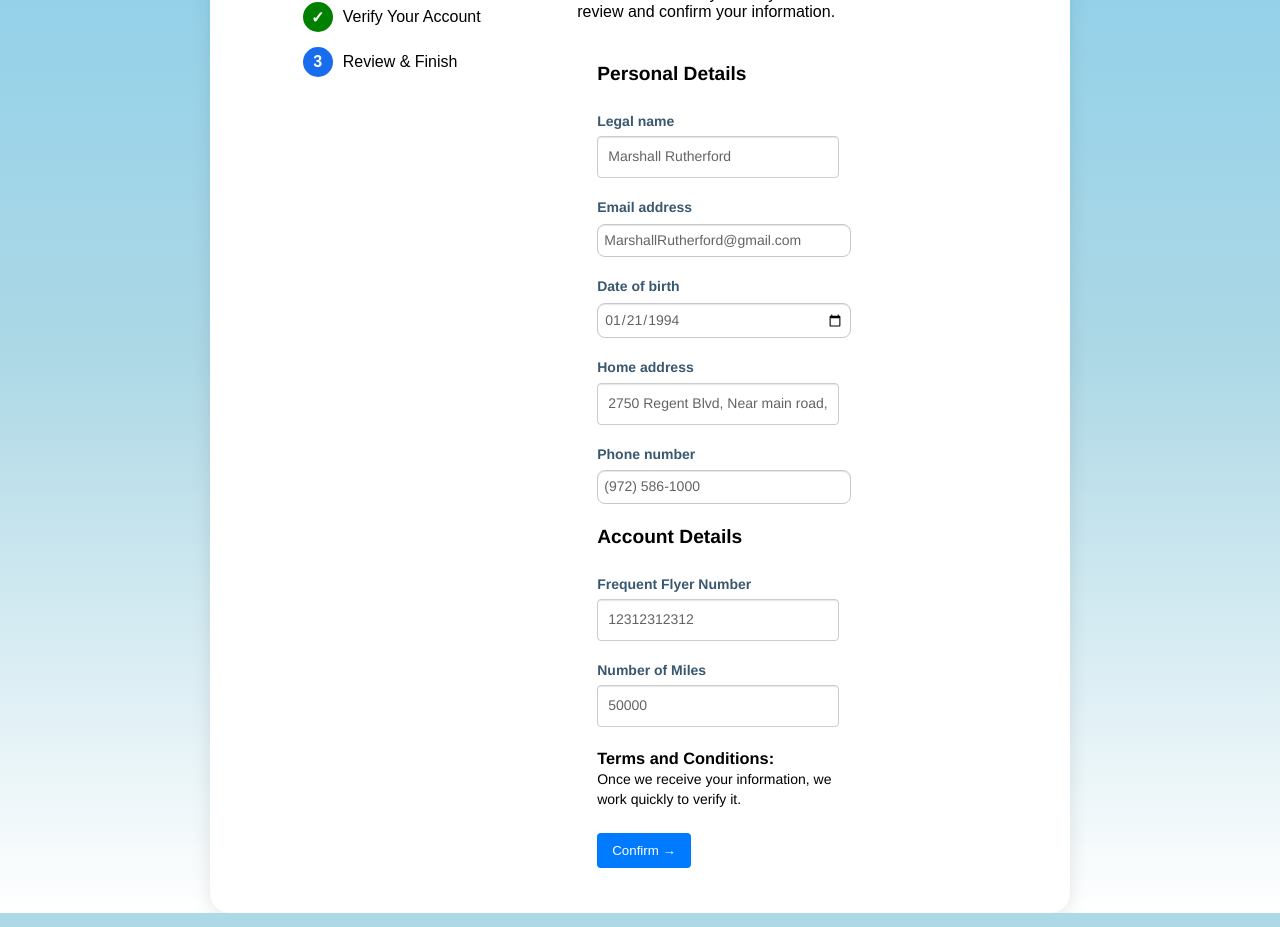
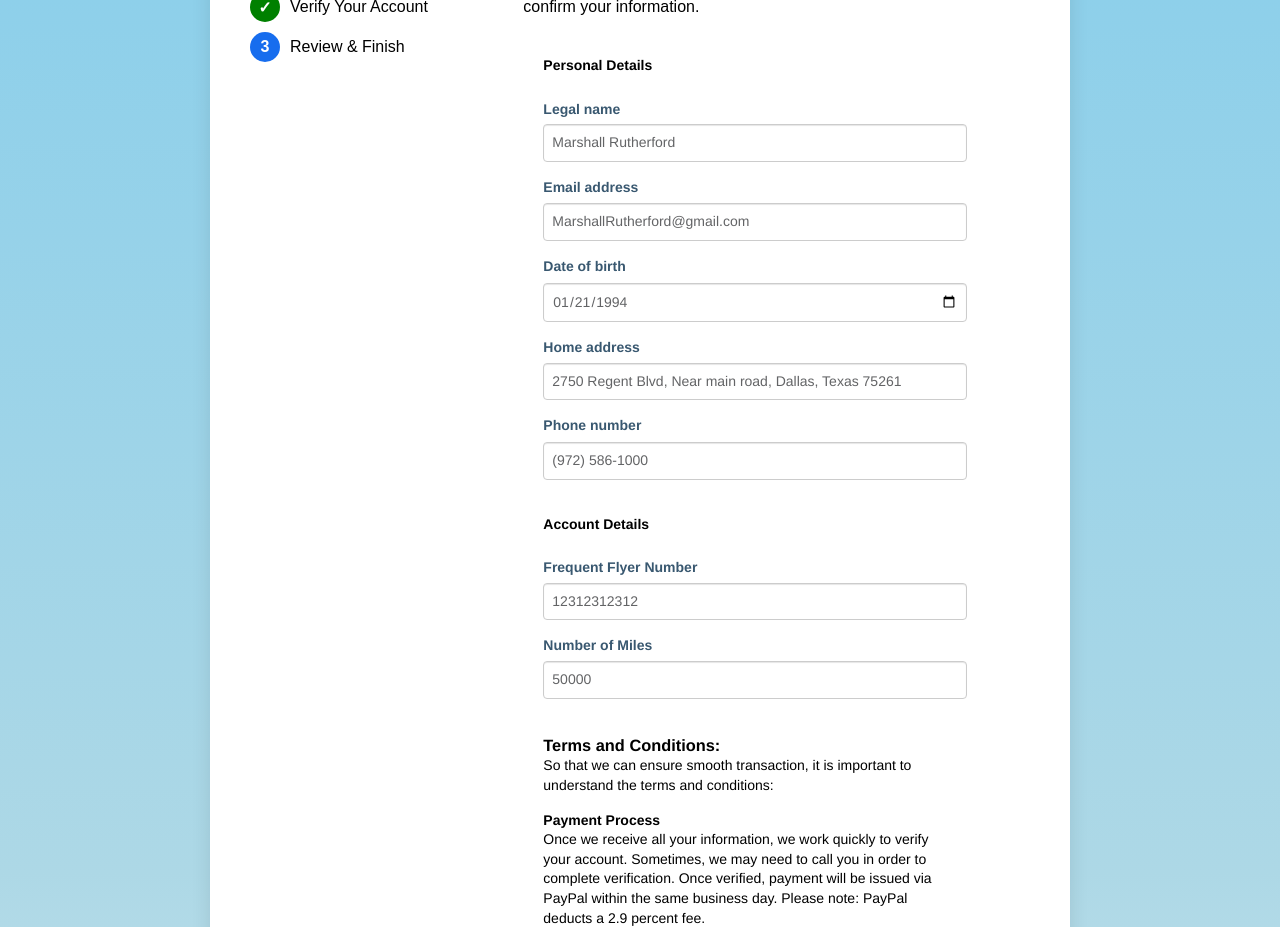
Before and after one commit to MELIODAS57/Multi-Step-Form-UI, a plain HTML site: page review.html in a window 1280 px wide. Shown: the part 195-1122 px from the top of the page. Drawn offline with Linux system fonts and the light colour scheme.

Commit message:
finalisation

```diff
--- a/css/styles.css
+++ b/css/styles.css
@@ -40,6 +40,7 @@
     box-shadow: 0 4px 20px rgba(0, 0, 0, 0.1);
     text-align: center;
     height: 100%;
+    margin-bottom: 30px;
     }
      .col-1-3 {
         width: 30%;
@@ -47,7 +48,7 @@
     }
 
     .col-2-3 {
-        width: 50%;
+        width: 60%;
         text-align: left;
     }
 
@@ -58,14 +59,14 @@
     }
     .col-1-3,
     .col-2-3 {
-        padding: 15px;
+        padding: 15px 5px 15px 0;
     }
     form {
   border: 1px solid #c6c7cc;
   border-radius: 5px;
   font: 14px/1.4 "Helvetica Neue", Helvetica, Arial, sans-serif;
   overflow: hidden;
-  width: 240px;
+  width: 80%;
 }
 fieldset {
   border: 0;
@@ -116,7 +117,7 @@ h1{
 
         legend {
             font-weight: bold;
-            font-size: 1.2rem;
+            font: size 14px;
             margin-bottom: 0.5rem;
         }
 
@@ -141,18 +142,6 @@ h1{
             border: 1px solid #ccc;
         }
 
-        button {
-            margin-top: 1.5rem;
-            padding: 0.75rem 1.5rem;
-            background: #007BFF;
-            color: white;
-            border: none;
-            border-radius: 0.5rem;
-            cursor: pointer;
-        }
-        button:hover{
-          color: rgb(39, 39, 134);
-        }
         .listes {
             list-style: none;
             padding: 0;
@@ -175,17 +164,75 @@ h1{
             border: 1px solid #ccc;
             border-radius: 4px;
         }
-        button {
-            padding: 10px 15px;
-            background-color: #007bff;
-            color: white;
-            border: none;
-            border-radius: 4px;
-            cursor: pointer;
-        }
-        button:hover {
-            background-color: #0056b3;
-        }
+
         .two{
           background-color: green;
         }
+
+        .group-container {
+            display: flex;
+        }
+        .col-1-3, .col-2-3 {
+            padding: 10px;
+        }
+        .col-1-3 {
+            flex: 1;
+        }
+        .col-2-3 {
+            flex: 2;
+        }
+        .listes {
+            list-style: none;
+            padding: 0;
+        }
+        .liste {
+            margin-bottom: 10px;
+        }
+        .head {
+            margin-bottom: 20px;
+        }
+        .details {
+            margin-bottom: 20px;
+        }
+        .details label {
+            display: block;
+            margin-bottom: 5px;
+            font-weight: bold;
+        }
+        .details input {
+            width: 100%;
+            padding: 8px;
+            margin-bottom: 15px;
+            border: 1px solid #ccc;
+            border-radius: 4px;
+        }
+        .terms {
+            margin-bottom: 20px;
+        }
+        .terms h4 {
+            margin-top: 15px;
+        }
+        button {
+            background-color: #28a745;
+            color: white;
+            padding: 10px 15px;
+            border: none;
+            border-radius: 7px;
+            cursor: pointer;
+            width: 410px;
+            margin: 15px;
+        }
+        button:hover {
+            background-color: #218838;
+        }
+        .email-info{
+            border: auto;
+            padding: 10px;
+        }
+        .checkbox-group{
+            text-align: center;
+        }
+        a{
+            text-decoration: none;
+            color: black;
+        }
--- a/review.html
+++ b/review.html
@@ -6,6 +6,7 @@
     <meta name="viewport" content="width=device-width, initial-scale=1.0">
     <title>Review and Finish Up</title>
     <link rel="stylesheet" href="./css/styles.css">
+
 </head>
 
 <body>
@@ -18,17 +19,17 @@
             <!-- Sidebar Steps -->
             <div class="col-1-3">
                 <ul class="listes">
-                    <li class="liste active">
+                    <li class="liste ">
                         <div class="number two">✓</div>
-                        <div class="info">Personal Details</div>
+                        <div class="info"><a href="./index.html">Personal Details</a></div>
                     </li>
                     <li class="liste">
                         <div class="number two">✓</div>
-                        <div class="info">Verify Your Account</div>
+                        <div class="info"><a href="./verify.html">Verify Your Account</a></div>
                     </li>
                     <li class="liste">
                         <div class="number one">3</div>
-                        <div class="info">Review & Finish</div>
+                        <div class="info"><a href="./review.html">Review & Finish</a></div>
                     </li>
                 </ul>
             </div>
@@ -88,10 +89,44 @@
 
                     <div class="terms">
                         <h3>Terms and Conditions:</h3>
-                        <p>Once we receive your information, we work quickly to verify it.</p>
+                        <p>So that we can ensure smooth transaction, it is important to understand the terms and conditions:</p>
+                        <div>
+                            <h4>Payment Process</h4>
+                            <p>Once we receive all your information, we work quickly to verify your account. Sometimes, we may need to call you in order to complete verification. Once verified, payment will be issued via PayPal within the same business day. Please note: PayPal deducts a 2.9 percent fee.</p>
+                        </div>
+                        <div>
+                            <h4>What do we do:</h4>
+                            <p>1. Once we purchase your airline miles, your miles will then be used towards redemptions of airline tickets. In other words, your account will be used to book airline tickets for third party passengers. You may receive emails regarding the redemption. Should you have any questions, please forward them to our office.</p>
+                            <p>2. Please note that we reserve the right to access the account until the ticket has been utilized (or the passenger has flown and returned).</p>
+                            <p>3. We will only use the amount of miles or points we purchased, even if the account accrued more miles in the meantime.</p>
+                            <p>4. We may also need to add miles in order to book a ticket if the account does not have enough miles. The additional miles belong to us as well and we only add them before booking if necessary.</p>
+                        </div>
+                        <div>
+                            <h4>What you should do / Or Not do:</h4>
+                            <p>As you are aware, even though legal, selling of miles and points are against the terms and conditions of the airlines. Therefore, information should not be volunteered about the sale. If you have any questions, you may email us at <strong>info@sellmiles.com</strong>.</p>
+                            <div class="checkbox-group">
+                                <input type="checkbox" id="agree-terms" name="terms" checked>
+                                <label for="agree-terms">I agree with the terms and conditions.</label>
+                            </div>
+                            <p>I understand that we do not buy miles that are going to expire within six months of the sale.</p>
+                            <div class="checkbox-group box">
+                                <input type="checkbox" id="no-expiring-miles" name="no-expiring-miles" required>
+                                <label for="no-expiring-miles">I agree with the terms and conditions.</label>
+                            </div>
+                            <p>Please do not change your login or password until the journey is completed or the points are transferred out. Changing the login, pin, or password may result in a payment reversal.</p>
+                            <div class="checkbox-group box">
+                                <input type="checkbox" id="do-not-change-login" name="do-not-change-login" required>
+                                <label for="do-not-change-login">I agree with the terms and conditions.</label>
+                            </div>
+                            <p>I have read the above and agree to the terms by selling my miles or points and providing access to my account.</p>
+                            <div class="checkbox-group box">
+                                <input type="checkbox" id="read-terms" name="read-terms" required>
+                                <label for="read-terms">I agree with the terms and conditions.</label>
+                            </div>
+                        </div>
                     </div>
 
-                    <button type="submit">Confirm &rarr;</button>
+                    <button type="submit">Agree and Submit</button>
                 </form>
             </div>
         </section>
```
Also changed, not shown: index.html (+4 -4 lines), verify.html (+3 -3 lines). Lines whose indentation alone changed are shown as unchanged.
